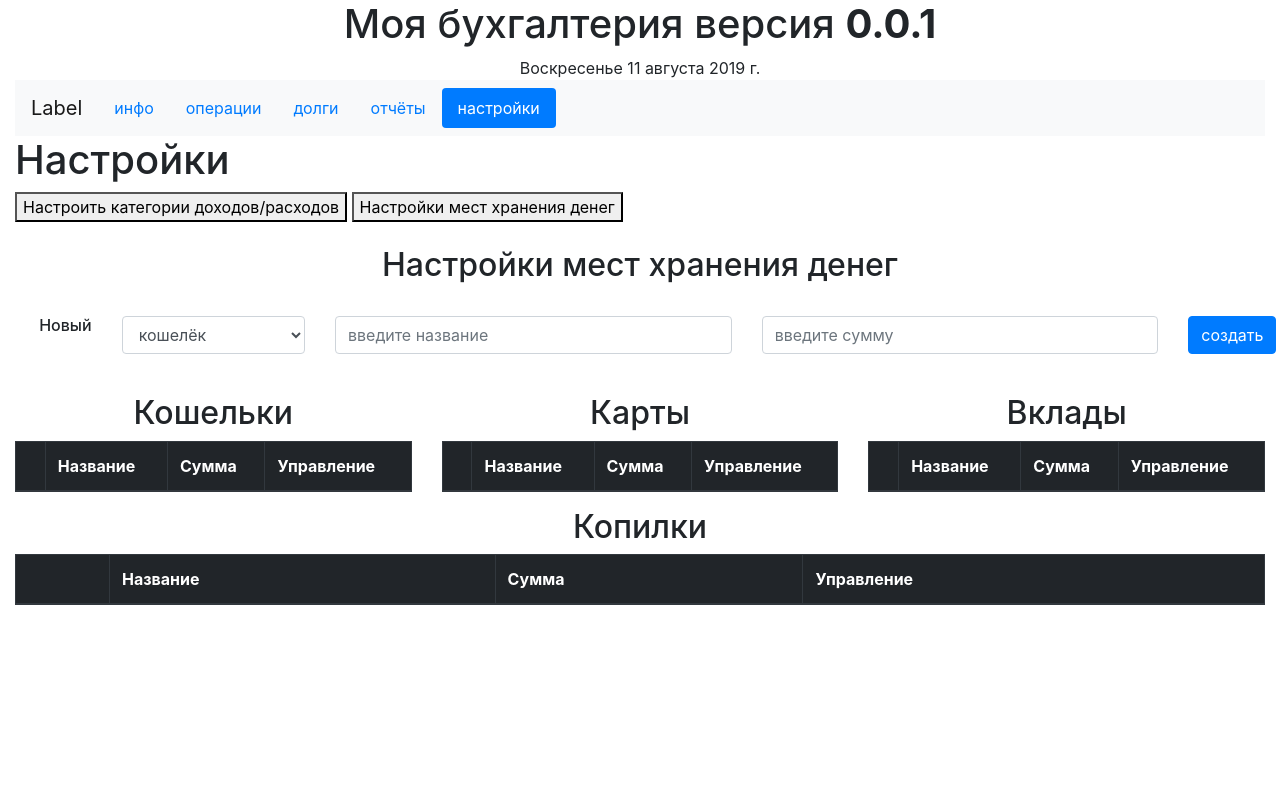
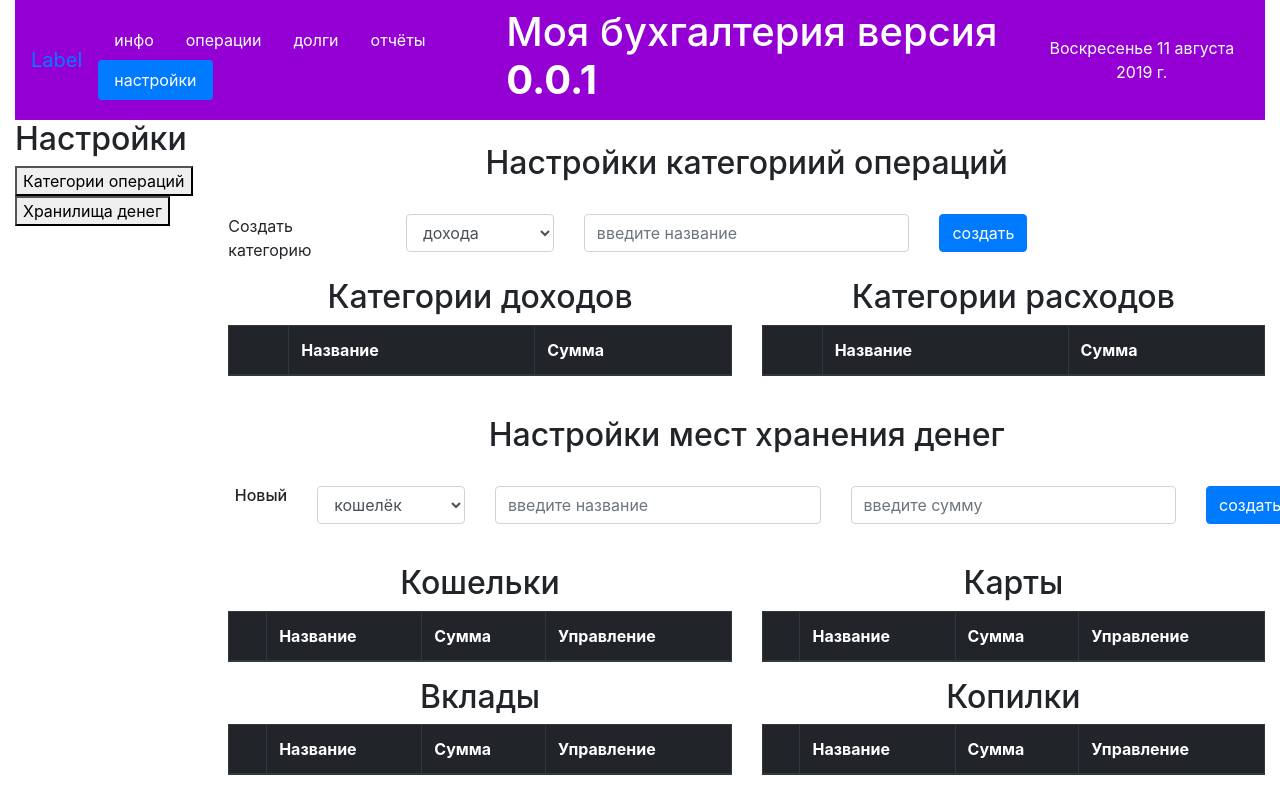
Before and after one commit to the1stpc/wallet, a website: page app/settings.pug in a window 1280 px wide. Drawn offline with nearby package versions, Linux system fonts and the light colour scheme; files that its build step writes are made by us from their sources.

Commit message:
changes in settings

```diff
--- a/app/base/base.pug
+++ b/app/base/base.pug
@@ -11,21 +11,19 @@ html(lang="en")
     link(rel="stylesheet", href="css/main.css")
   body
     div.container-fluid
-      .row
-        .col
-          header
-            block header
-            h1(align="center") Моя бухгалтерия версия <b>0.0.1</b>
-            div(name="date" class="js-currentDate" style="text-align:center;")
-            nav(class="navbar navbar-expand-lg navbar-light bg-light")
-              a(class="navbar-brand" href="#") Label
-              button(class="navbar-toggler" type="button" data-toggle="collapse" data-target="#navbarSupportedContent" aria-controls="navbarSupportedContent" aria-expanded="false" aria-label="Toggle navigation")
-                span(class="navbar-toggler-icon")
-              div(class="collapse navbar-collapse" id="navbarSupportedContent")
-                ul.nav.nav-pills
-                  each item in nav
-                    li.nav-item
-                      a.nav-link(href=item.href class=item.name==activePage?"active":"")=item.name
+      header
+        block header
+        nav(class="navbar navbar-expand-lg myNav")
+          a(class="navbar-brand" href="#") Label
+          button(class="navbar-toggler" type="button" data-toggle="collapse" data-target="#navbarSupportedContent" aria-controls="navbarSupportedContent" aria-expanded="false" aria-label="Toggle navigation")
+            span(class="navbar-toggler-icon")
+          div(class="collapse navbar-collapse" id="navbarSupportedContent")
+            ul.nav.nav-pills
+              each item in nav
+                li.nav-item
+                  a.nav-link.myLinks(href=item.href class=item.name==activePage?"active":"")=item.name
+          h1 Моя бухгалтерия версия <b>0.0.1</b>
+          div(name="date" class="js-currentDate" style="text-align:center;")
       main
         .row
           .col
--- a/app/css/main.sass
+++ b/app/css/main.sass
@@ -19,4 +19,14 @@
 //   text-align: center
 
 .articles
-   display: none
+   display: block
+
+.purses
+   display: block
+
+.myNav
+   background-color: darkviolet
+   color: white
+
+.myLinks
+   color: white
--- a/app/js/articleSettings.js
+++ b/app/js/articleSettings.js
@@ -1,18 +1,18 @@
 let $incomeArticles = document.querySelector('.incomeArticles');
 let $expensesArticles = document.querySelector('.expensesArticles');
-let $btnArticles=document.querySelector('.js-articlesSettings');
-let $articles=document.querySelector('.articles');
+let $btnArticles = document.querySelector('.js-articlesSettings');
+let $articles = document.querySelector('.articles');
 let tableIncomeInner = '';
 let tableExpensesInner = '';
 
 function initArticle() {
   addArticle();
-  renderArticle();
+  renderChooseArticle();
 }
 
-function renderArticle() {
-  renderArticles("income", tableIncomeInner, $incomeArticles);
-  renderArticles("expenses", tableExpensesInner, $expensesArticles);
+function renderChooseArticle() {
+  renderArticlesTables("income", tableIncomeInner, $incomeArticles);
+  renderArticlesTables("expenses", tableExpensesInner, $expensesArticles);
   delBtnsArticle();
   settingsShow();
 }
@@ -25,21 +25,24 @@ function addArticle() {
     appData[$chooseNewArticle.value].push($articleName.value);
     localSt();
     $articleName.value = '';
-    renderArticle();
+    renderChooseArticle();
   });
 }
 
-function renderArticles(x, z, c) {
+function renderArticlesTables(x, z, c) {
+  let i = 1;
   for (let item of appData[x]) {
     if (item !== null) {
       // let divTableRow1 = "<div class=\"tableRow\">" + item + "</div>";
-      let divTableRow1 = `
-      <div class="tableRow">
-      ${item}
-      </div>`;
-      let divTableDelete = "<div class=\"tableRow\">" + "<button class=\"delete" + x + "\">" + "Удалить" + "</button>" + "</div>";
-      z += "<div>" + divTableRow1 + divTableDelete + "</div>";
+      // let divTableRow1 = `
+      // <div class="tableRow">
+      // ${item}
+      // </div>`;
+      // let divTableDelete = "<div class=\"tableRow\">" + "<button class=\"delete" + x + "\">" + "Удалить" + "</button>" + "</div>";
+      // z += "<div>" + divTableRow1 + divTableDelete + "</div>";
+      z += "<tr> <th>" + i + "</th> <td>" + item + "</td><td><button class=\"btn btn-primary delete" + x + "\">" + "Удалить" + "</button></td>";
     }
+    i++;
   }
   c.innerHTML = z;
 }
@@ -52,7 +55,6 @@ function delBtnsArticle() {
       y[i].addEventListener('click', function btnDelete() {
         x.splice(i, 1);
         localSt();
-        renderArticle();
         renderChooseArticle();
       });
     }
@@ -65,11 +67,11 @@ function delBtnsArticle() {
   }
 }
 
-function settingsShow(){
-  $btnArticles.addEventListener('click', function articlesSettings(){
-    if ($articles.style.display == 'block'){
+function settingsShow() {
+  $btnArticles.addEventListener('click', function articlesSettings() {
+    if ($articles.style.display == 'block') {
       $articles.style.display = 'none';
-    }else{
+    } else {
       $articles.style.display = 'block';
     }
   });
--- a/app/js/settingsPurses.js
+++ b/app/js/settingsPurses.js
@@ -2,6 +2,8 @@ let $btnCreatPurse = document.querySelector('.js-btnCreatePurse');
 let $chooseClassPurse = document.querySelector('.js-chooseClassPurse');
 let $purseName = document.querySelector('.js-purseName');
 let $purseBalance = document.querySelector('.js-purseBalance');
+let $purses=document.querySelector('.purses');
+let $btnPurses=document.querySelector('.js-purseSettings');
 let delItemsPurses = [];
 let delItemsCards = [];
 let delItemsContributions = [];
@@ -19,6 +21,7 @@ function renderPurse() {
   delItemsMoneyBoxes = [];
   renderPurses();
   delBtnsPurses();
+  settingsShowPurses();
 }
 
 function initForm() {
@@ -98,4 +101,14 @@ function delBtnsPurses() {
   btnsAllMoneyStorage(appData.moneyStorage.moneybox, $btnDeleteMoneyboxs, delItemsMoneyBoxes);
 }
 
+function settingsShowPurses(){
+  $btnPurses.addEventListener('click', function pursesSettings(){
+    if ($purses.style.display == 'block'){
+      $purses.style.display = 'none';
+    }else{
+      $purses.style.display = 'block';
+    }
+  });
+}
+
 initPurses();
--- a/app/settings.pug
+++ b/app/settings.pug
@@ -2,92 +2,116 @@ extends ../app/base/base.pug
 block data
   - var activePage = 'настройки';
 block main
-  h1 Настройки
-  .settingsMenu
-    button.js-articlesSettings Настроить категории доходов/расходов
-    button.js-purseSettings Настройки мест хранения денег
-  .articles
-    .newArticle
-      span Создать категорию
-      span
-      select(class="js-chooseNewArticle")
-        option(value="income") дохода
-        option(value="expenses") расхода
-      span  введите название
-      input(class="js-articleName" type="text")
-      span
-      input(class="js-btnCreateArticle" type="button" value="создать")
-    div.container
-      div
-        h2 Категории доходов
-        .incomeArticles
-      div
-        h2 Категории расходов
-        .expensesArticles
-  br
-  h2(align="center") Настройки мест хранения денег
-  br
-  div(class="form-group row")
-    .container-fluid
-      form(class="js-formPurses")
-        div.row
-          .col-12.col-md-1
-            h6(class="text-right") Новый
-          .col-12.col-md-2
-            select(class="js-chooseClassPurse form-control")
-              option(value="purse") кошелёк
-              option(value="card") карта
-              option(value="contribution") вклад
-              option(value="moneybox") копилка
-          .col-12.col-md-4
-            input(class="js-purseName form-control" type="text" placeholder="введите название")
-          .col-12.col-md-4
-            input(class="js-purseBalance form-control" type="number" placeholder="введите сумму")
-          .col-12.col-md-1
-            input(class="js-btnCreatePurse btn btn-primary" type="button" value="создать")
-  div(class = "js-moneyStorageTable")
-    br
-    div.row
-      div.col
-        h2(align="center") Кошельки
-        table.table.table-bordered.table-hover
-          thead.thead-dark
-            tr
-              th(scope="col")
-              th(scope="col") Название
-              th(scope="col") Сумма
-              th(scope="col") Управление
-          tbody.tablePurses
-      div.col
-        h2(align="center") Карты
-        table.table.table-bordered.table-hover
-          thead.thead-dark
-            tr
-              th(scope="col")
-              th(scope="col") Название
-              th(scope="col") Сумма
-              th(scope="col") Управление
-          tbody.tableCards
-      div.col
-        h2(align="center") Вклады
-        table.table.table-bordered.table-hover
-          thead.thead-dark
-            tr
-              th(scope="col")
-              th(scope="col") Название
-              th(scope="col") Сумма
-              th(scope="col") Управление
-          tbody.tableContributions
-      div.col
-        h2(align="center") Копилки
-        table.table.table-bordered.table-hover
-          thead.thead-dark
-            tr
-              th(scope="col")
-              th(scope="col") Название
-              th(scope="col") Сумма
-              th(scope="col") Управление
-          tbody.tableMoneyBoxes
+  .row
+    .col-12.col-md-2.col-xl-2
+      h2 Настройки
+      .settingsMenu
+        button.js-articlesSettings Категории операций
+        button.js-purseSettings Хранилища денег
+    .col
+      .row.articles
+        .col.newArticle
+          br
+          h2(align="center") Настройки категориий операций
+          br
+          .form-group.row
+            .container-fluid
+              form.formArticles
+                .row
+                  .col-12.col-md-2
+                    span Создать категорию
+                  .col-12.col-md-2
+                    select.js-chooseNewArticle.form-control
+                      option(value="income") дохода
+                      option(value="expenses") расхода
+                  .col-12.col-md-4
+                    input(class="js-articleName form-control" type="text" placeholder="введите название")
+                  .col-12.col-md-4
+                    input(class="js-btnCreateArticle btn btn-primary" type="button" value="создать")
+          .row.articleTables
+            .col
+              h2(align="center") Категории доходов
+              table.table.table-bordered.table-hover
+                thead.thead-dark
+                  tr
+                    th(scope="col")
+                    th(scope="col") Название
+                    th(scope="col") Сумма
+                tbody.incomeArticles
+            .col
+              h2(align="center") Категории расходов
+              table.table.table-bordered.table-hover
+                thead.thead-dark
+                  tr
+                    th(scope="col")
+                    th(scope="col") Название
+                    th(scope="col") Сумма
+                tbody.expensesArticles
+        br
+      .row.purses
+        .col
+          h2(align="center") Настройки мест хранения денег
+          br
+          .form-group.row
+            .container-fluid
+              form.formPurses
+                .row
+                  .col-12.col-md-1
+                    h6.text-right Новый
+                  .col-12.col-md-2
+                    select.js-chooseClassPurse.form-control
+                      option(value="purse") кошелёк
+                      option(value="card") карта
+                      option(value="contribution") вклад
+                      option(value="moneybox") копилка
+                  .col-12.col-md-4
+                    input(class="js-purseName form-control" type="text" placeholder="введите название")
+                  .col-12.col-md-4
+                    input(class="js-purseBalance form-control" type="number" placeholder="введите сумму")
+                  .col-12.col-md-1
+                    input(class="js-btnCreatePurse btn btn-primary" type="button" value="создать")
+              br
+          .row.moneyStorageTable
+            .col
+              h2(align="center") Кошельки
+              table.table.table-bordered.table-hover
+                thead.thead-dark
+                  tr
+                    th(scope="col")
+                    th(scope="col") Название
+                    th(scope="col") Сумма
+                    th(scope="col") Управление
+                tbody.tablePurses
+            .col
+              h2(align="center") Карты
+              table.table.table-bordered.table-hover
+                thead.thead-dark
+                  tr
+                    th(scope="col")
+                    th(scope="col") Название
+                    th(scope="col") Сумма
+                    th(scope="col") Управление
+                tbody.tableCards
+            div.col
+              h2(align="center") Вклады
+              table.table.table-bordered.table-hover
+                thead.thead-dark
+                  tr
+                    th(scope="col")
+                    th(scope="col") Название
+                    th(scope="col") Сумма
+                    th(scope="col") Управление
+                tbody.tableContributions
+            div.col
+              h2(align="center") Копилки
+              table.table.table-bordered.table-hover
+                thead.thead-dark
+                  tr
+                    th(scope="col")
+                    th(scope="col") Название
+                    th(scope="col") Сумма
+                    th(scope="col") Управление
+                tbody.tableMoneyBoxes
 block append js
   script(src="js/settingsPurses.js")
   script(src="js/articleSettings.js")
```
Also changed, not shown: dist/base/base.html, dist/css/main.css, dist/debts.html, dist/index.html, dist/js/articleSettings.js, dist/js/settingsPurses.js, dist/operation.html, dist/orders.html, dist/settings.html.
